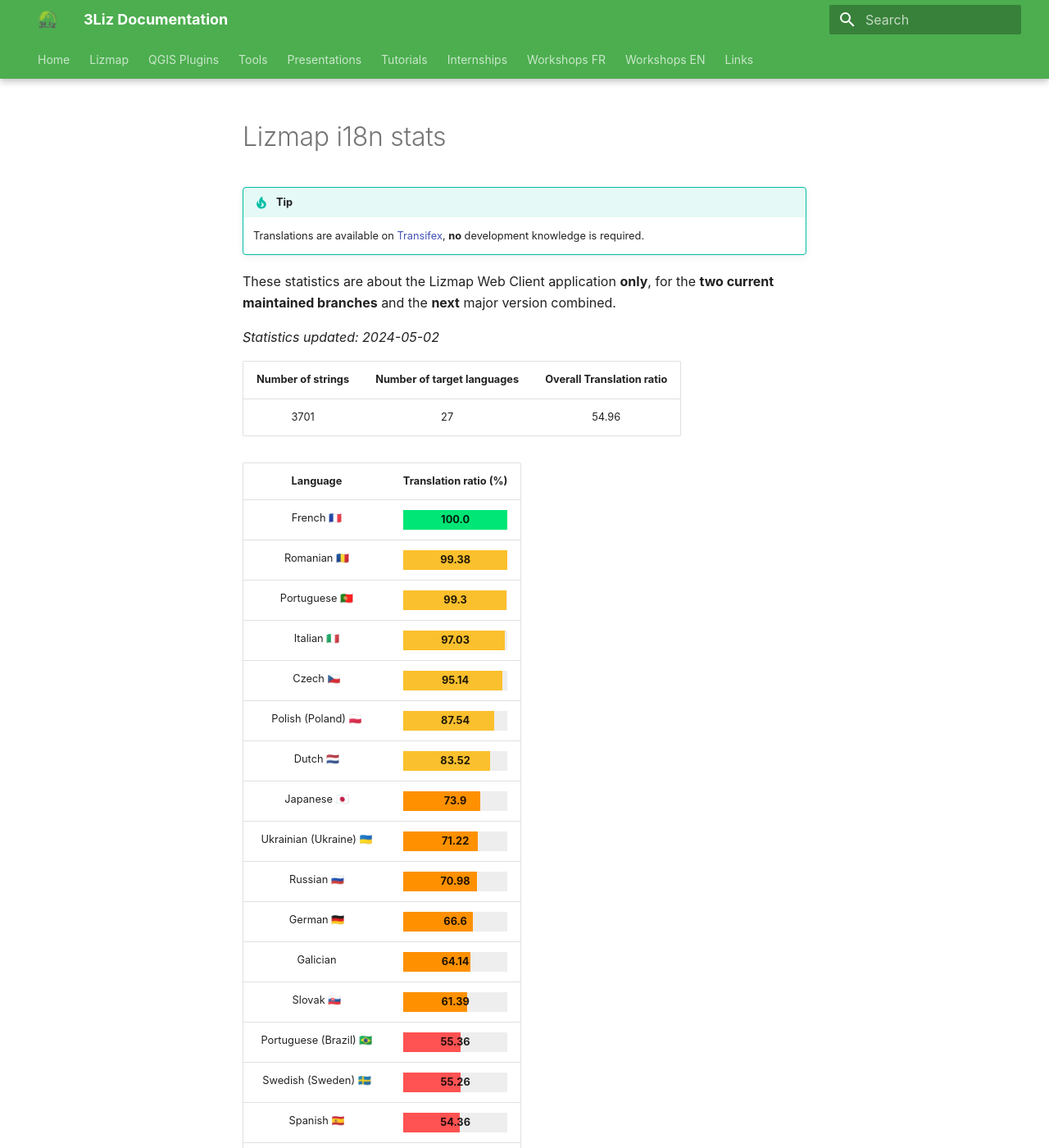
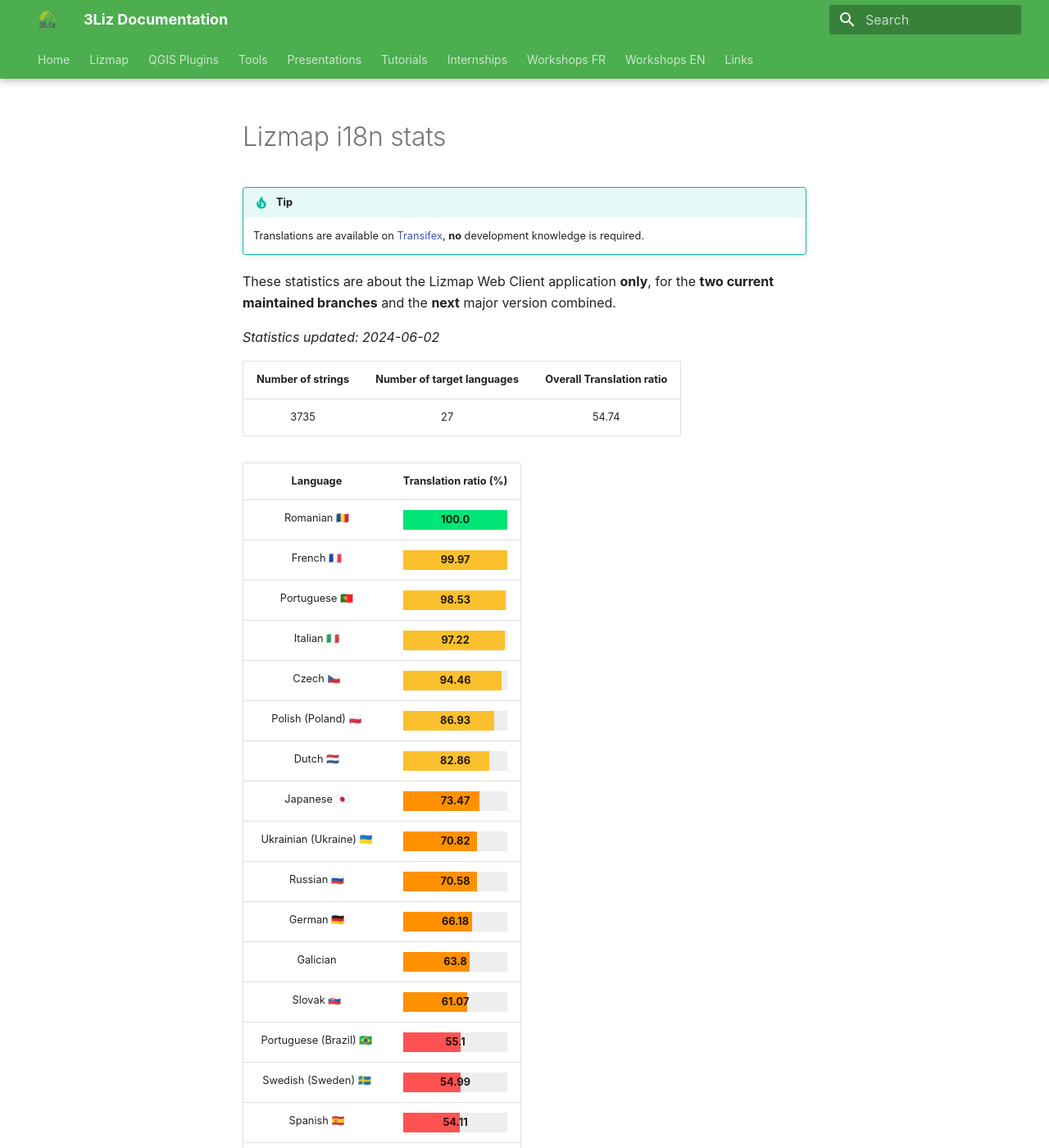
Before and after one commit to 3liz/3liz.github.io, an MkDocs documentation site: the page built from docs/lizmap-i18n-stats.md, in a window 1280 px wide and 1400 px high. Shown: the whole window at 82% size. Built offline with MkDocs 1.6.1 and Material for MkDocs 9.7.7, drawn with Linux system fonts in a browser that asks for light colours; nearby versions of some CDN libraries; some of the changed text lies outside the part shown.

Commit message:
Update statistics from Transifex Lizmap Web Client

```diff
--- a/docs/lizmap-i18n-stats.md
+++ b/docs/lizmap-i18n-stats.md
@@ -10,38 +10,38 @@
 These statistics are about the Lizmap Web Client application **only**, for the **two current
 maintained branches** and the **next** major version combined.
 
-*Statistics updated: 2024-05-02*
+*Statistics updated: 2024-06-02*
 
 | Number of strings | Number of target languages | Overall Translation ratio |
 |:-:|:-:|:-:|
-3701|27|54.96
+3735|27|54.74
 
 | Language | Translation ratio (%) |
 |:-:|:-:|
-French 🇫🇷 |[=100.0% "100.0"]|
-Romanian 🇷🇴 |[=99.38% "99.38"]|
-Portuguese 🇵🇹 |[=99.3% "99.3"]|
-Italian 🇮🇹 |[=97.03% "97.03"]|
-Czech 🇨🇿 |[=95.14% "95.14"]|
-Polish (Poland) 🇵🇱 |[=87.54% "87.54"]|
-Dutch 🇳🇱 |[=83.52% "83.52"]|
-Japanese 🇯🇵 |[=73.9% "73.9"]|
-Ukrainian (Ukraine) 🇺🇦 |[=71.22% "71.22"]|
-Russian 🇷🇺 |[=70.98% "70.98"]|
-German 🇩🇪 |[=66.6% "66.6"]|
-Galician  |[=64.14% "64.14"]|
-Slovak 🇸🇰 |[=61.39% "61.39"]|
-Portuguese (Brazil) 🇧🇷 |[=55.36% "55.36"]|
-Swedish (Sweden) 🇸🇪 |[=55.26% "55.26"]|
-Spanish 🇪🇸 |[=54.36% "54.36"]|
-Slovenian 🇸🇮 |[=48.39% "48.39"]|
-Hungarian (Hungary) 🇭🇺 |[=48.01% "48.01"]|
-Finnish 🇫🇮 |[=44.8% "44.8"]|
-Basque  |[=31.64% "31.64"]|
-Greek 🇬🇷 |[=25.48% "25.48"]|
-Bulgarian 🇧🇬 |[=23.56% "23.56"]|
-Norwegian 🇳🇴 |[=16.18% "16.18"]|
-Spanish (Argentina) 🇦🇷 |[=5.4% "5.4"]|
-Indonesian 🇮🇩 |[=4.19% "4.19"]|
-Serbian (Cyrillic) 🇷🇸 |[=1.19% "1.19"]|
+Romanian 🇷🇴 |[=100.0% "100.0"]|
+French 🇫🇷 |[=99.97% "99.97"]|
+Portuguese 🇵🇹 |[=98.53% "98.53"]|
+Italian 🇮🇹 |[=97.22% "97.22"]|
+Czech 🇨🇿 |[=94.46% "94.46"]|
+Polish (Poland) 🇵🇱 |[=86.93% "86.93"]|
+Dutch 🇳🇱 |[=82.86% "82.86"]|
+Japanese 🇯🇵 |[=73.47% "73.47"]|
+Ukrainian (Ukraine) 🇺🇦 |[=70.82% "70.82"]|
+Russian 🇷🇺 |[=70.58% "70.58"]|
+German 🇩🇪 |[=66.18% "66.18"]|
+Galician  |[=63.8% "63.8"]|
+Slovak 🇸🇰 |[=61.07% "61.07"]|
+Portuguese (Brazil) 🇧🇷 |[=55.1% "55.1"]|
+Swedish (Sweden) 🇸🇪 |[=54.99% "54.99"]|
+Spanish 🇪🇸 |[=54.11% "54.11"]|
+Slovenian 🇸🇮 |[=48.19% "48.19"]|
+Hungarian (Hungary) 🇭🇺 |[=47.82% "47.82"]|
+Finnish 🇫🇮 |[=44.63% "44.63"]|
+Basque  |[=31.54% "31.54"]|
+Greek 🇬🇷 |[=25.44% "25.44"]|
+Bulgarian 🇧🇬 |[=23.4% "23.4"]|
+Norwegian 🇳🇴 |[=16.12% "16.12"]|
+Spanish (Argentina) 🇦🇷 |[=5.35% "5.35"]|
+Indonesian 🇮🇩 |[=4.18% "4.18"]|
+Serbian (Cyrillic) 🇷🇸 |[=1.18% "1.18"]|
 Vietnamese (Viet Nam)  |[=0.0% "0.0"]|
```
